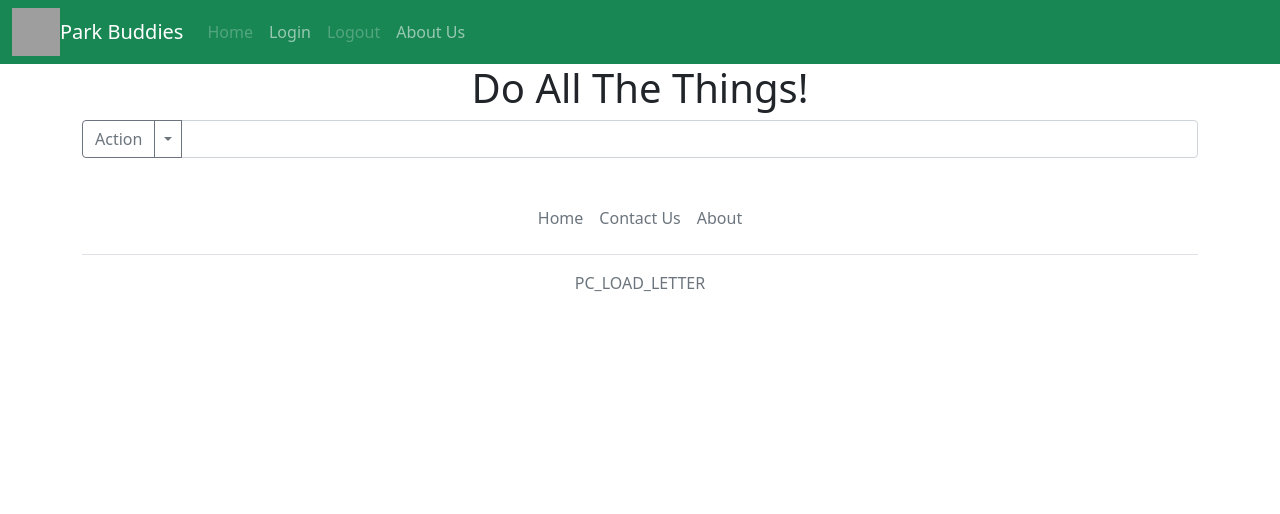
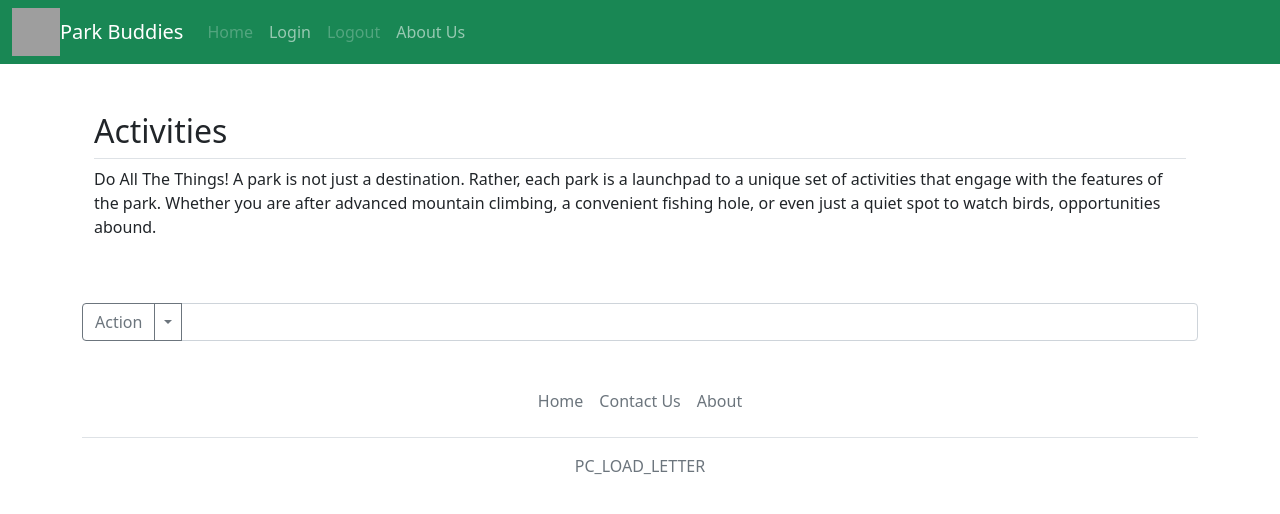
Before and after one commit to kev-odin/park-buddies-archive, a Flask app: page /activities in a window 1280 px wide. Shown: the top 514 px of the page. Run offline with Flask 2, Linux system fonts and the light colour scheme; grey boxes are pictures that could not be loaded.

Commit message:
Canned behaviors subset

```diff
--- a/flask-web/templates/activities.html
+++ b/flask-web/templates/activities.html
@@ -3,9 +3,16 @@
 {% block title %} {{title}} {% endblock %}
 {% block content %}
 
+<div class="container marketing px-4 py-5">
+  <h2 class="pb-2 border-bottom">Activities</h2>
+  <p>Do All The Things! A park is not just a destination. Rather, each park is a launchpad
+  to a unique set of activities that engage with the features of the park.
+  Whether you are after advanced mountain climbing, a convenient fishing hole,
+  or even just a quiet spot to watch birds, opportunities abound. </p>
+</div>
+
 <div class="jumbotron">
   <div class="container text-center">
-    <h1>Do All The Things!</h1>
     <div class="input-group mb-3">
       <button type="button" class="btn btn-outline-secondary">Action</button>
       <button type="button" class="btn btn-outline-secondary dropdown-toggle dropdown-toggle-split"
@@ -13,13 +20,11 @@
         <span class="visually-hidden">Toggle Dropdown</span>
       </button>
       <ul class="dropdown-menu">
-        <li><a class="dropdown-item" href="#">Action</a></li>
-        <li><a class="dropdown-item" href="#">Another action</a></li>
-        <li><a class="dropdown-item" href="#">Something else here</a></li>
-        <li>
-          <hr class="dropdown-divider">
-        </li>
-        <li><a class="dropdown-item" href="#">Separated link</a></li>
+        <li><a class="dropdown-item" href="#">Camping</a></li>
+        <li><a class="dropdown-item" href="#">Hiking</a></li>
+        <li><a class="dropdown-item" href="#">Fishing</a></li>
+        <li><a class="dropdown-item" href="#">Skiing</a></li>
+        <!-- li><hr class="dropdown-divider"></li -->
       </ul>
       <input type="text" class="form-control" aria-label="Text input with segmented dropdown button">
     </div>
```
